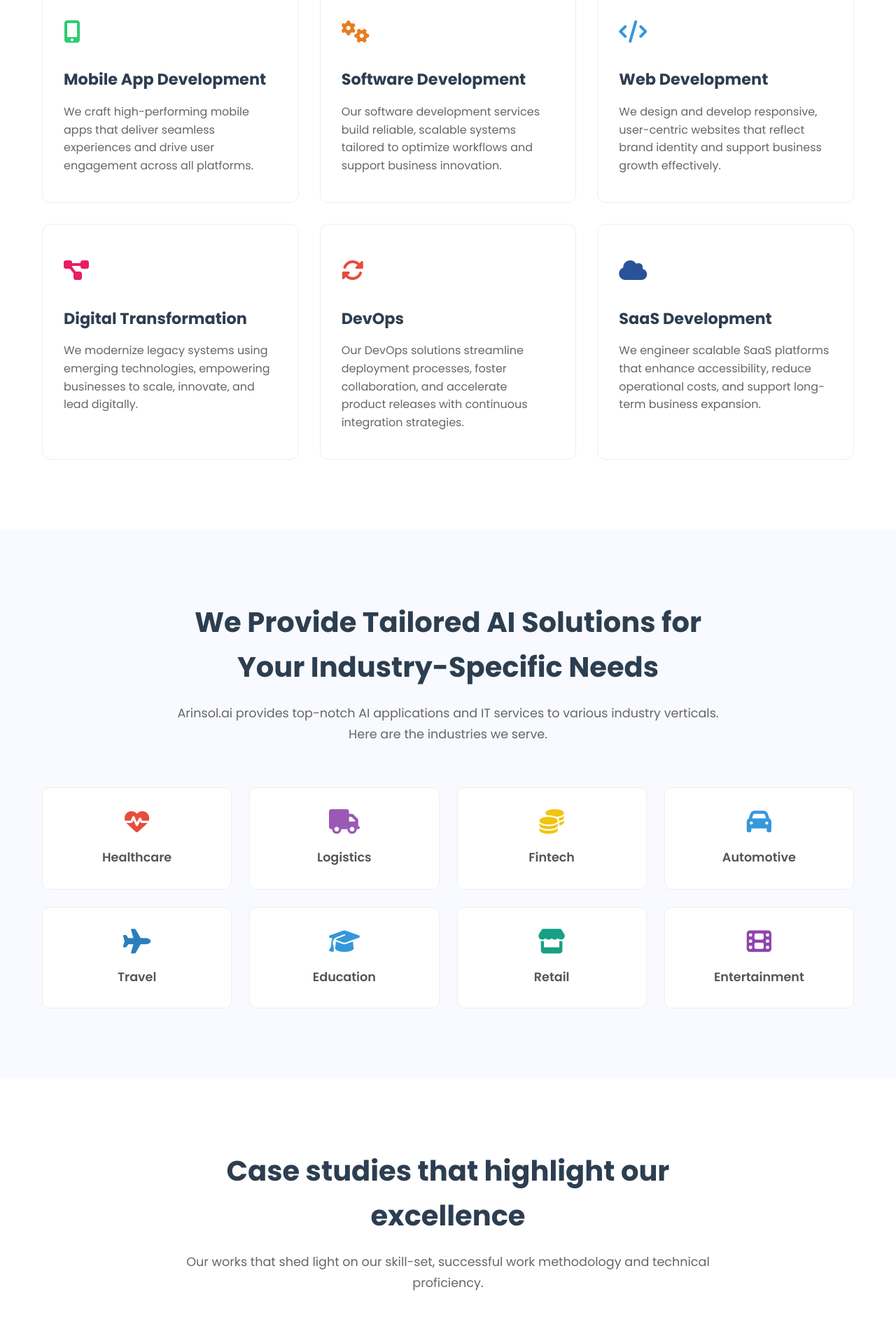
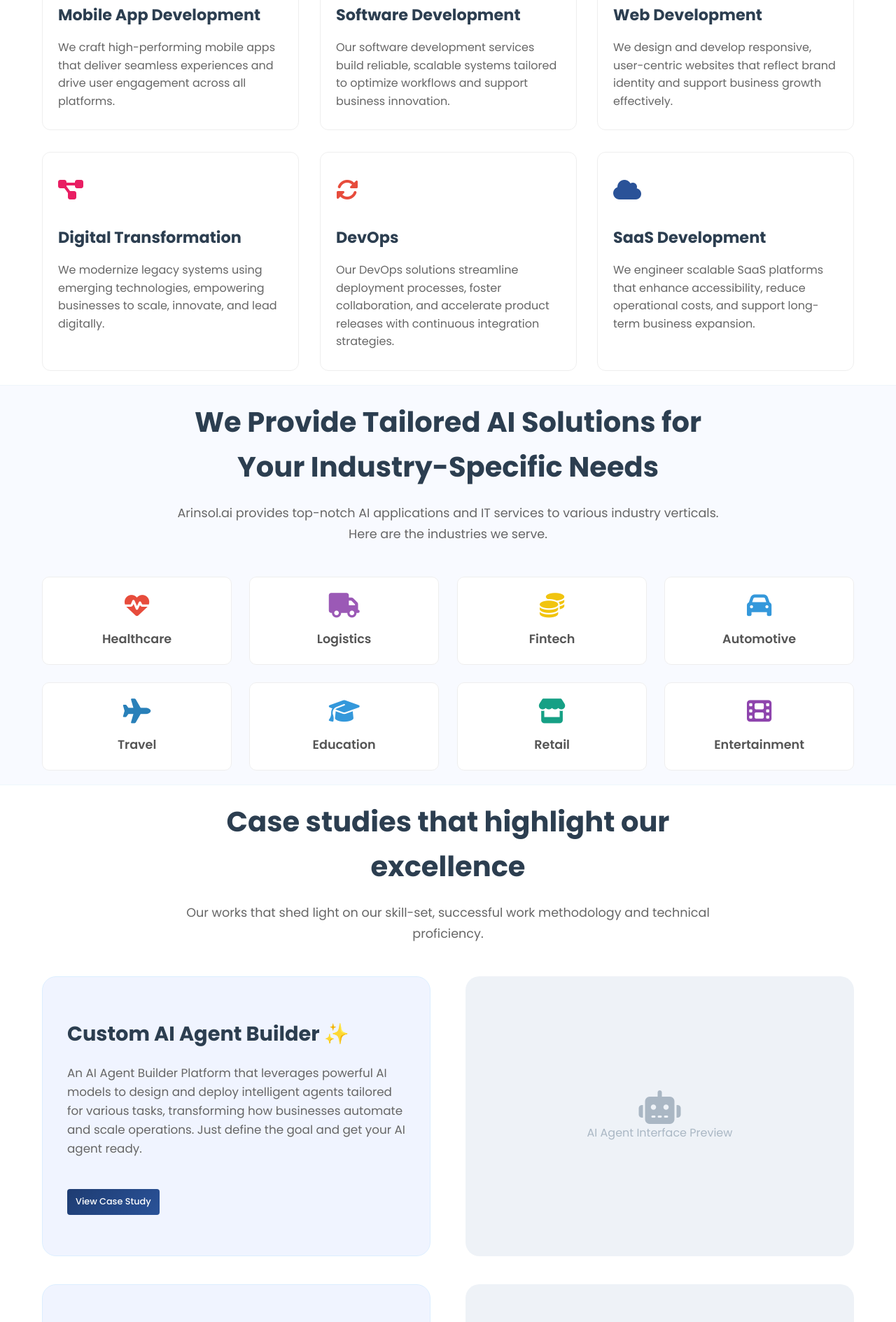
Before and after one commit to vasiliseuc/arinsol, a PHP site: page /arinsol.html in a window 1280 px wide. Shown: the part 1200-3089 px from the top of the page at 70% size. Run offline with PHP 8.4, Linux system fonts and the light colour scheme.

Commit message:
Refactor code structure for improved readability and maintainability

```diff
--- a/style.css
+++ b/style.css
@@ -66,13 +66,14 @@ ul { list-style: none; }
 .btn-gradient-small {
     background: var(--gradient-bg);
     color: white;
-    padding: 10px 20px;
+    padding: 8px 12px;
     border-radius: 4px;
-    font-size: 0.9rem;
+    font-size: 0.8rem;
     font-weight: 500;
     display: inline-block;
     margin-top: 15px;
     transition: all 0.3s ease;
+    width: auto;
 }
 
 .btn-gradient-small:hover {
@@ -159,11 +190,16 @@ ul { list-style: none; }
 
 /* --- SHARED SECTION STYLES --- */
 .section {
-    padding: 100px 0;
+    padding: 20px 0;
+    border-top: 1px solid #eef6fb; /* subtle section separator */
+    background-clip: padding-box;
 }
 
+/* Remove top border for first section so page top looks clean */
+.section:first-of-type { border-top: none; }
+
 .section-header {
-    margin-bottom: 60px;
+    margin-bottom: 45px;
     max-width: 800px;
     margin-left: auto;
     margin-right: auto;
@@ -195,7 +231,7 @@ ul { list-style: none; }
 .service-card {
     background: #fff;
     border: 1px solid #eee;
-    padding: 40px 30px;
+    padding: 28px 22px;
     border-radius: 12px;
     transition: all 0.3s;
 }
@@ -234,13 +270,13 @@ ul { list-style: none; }
 .industry-card {
     background: white;
     border: 1px solid #eee;
-    padding: 30px 20px;
+    padding: 22px 16px;
     border-radius: 10px;
     display: flex;
     flex-direction: column;
     align-items: center;
     justify-content: center;
-    gap: 15px;
+    gap: 12px;
     transition: 0.3s;
 }
 
@@ -258,25 +294,33 @@ ul { list-style: none; }
 
 .case-study-row {
     display: flex;
-    align-items: center;
-    gap: 60px;
-    margin-bottom: 100px;
+    align-items: stretch;
+    gap: 50px;
+    margin-bottom: 40px;
 }
 
 .case-study-row.reverse {
     flex-direction: row-reverse;
 }
 
-.cs-content { flex: 1; }
+.cs-content { flex: 1; display: flex; }
 .cs-image { flex: 1; }
 
 .cs-box {
     /* UPDATED: Lighter blue tint for background */
     background: #f0f4ff;
-    padding: 50px;
+    padding: 35px;
     border-radius: 20px;
     /* UPDATED: Blue border tint */
     border: 1px solid #dceeff;
+    display: flex;
+    flex-direction: column;
+    justify-content: center;
+    width: 100%;
+}
+
+.cs-box a {
+    align-self: flex-start;
 }
 
 .cs-box h3 { margin-bottom: 20px; font-size: 1.8rem; color: var(--primary); }
@@ -518,15 +572,75 @@ ul { list-style: none; }
     /* Make placeholders and images shorter to avoid tall scrolls */
     .img-placeholder { min-height: 180px; height: auto; padding: 28px; }
 
-    /* Industry and services grids collapse into single column */
+    /* Industry grid becomes 2 columns to save vertical space on small phones */
     .services-grid { grid-template-columns: 1fr; }
-    .industries-grid { grid-template-columns: 1fr; }
+    .industries-grid { grid-template-columns: repeat(2, 1fr); gap: 15px; }
 
     /* Make nav links easier to tap */
     .main-nav a { padding: 14px; font-size: 1.05rem; }
 
     /* Maintain comfortable input sizes */
     .form-control { padding: 12px; }
+}
+
+/* --- HOVER & INTERACTION ANIMATIONS --- */
+/* Subtle lift + shadow for cards and elements */
+.service-card,
+.industry-card,
+.cs-box,
+.stat-box,
+.img-placeholder {
+    transition: transform 0.36s cubic-bezier(.2,.8,.2,1), box-shadow 0.36s ease, background-color 0.25s ease;
+    will-change: transform, box-shadow;
+}
+
+.service-card:hover,
+.service-card:focus-within {
+    transform: translateY(-8px) scale(1.02);
+    box-shadow: 0 20px 40px rgba(30,60,114,0.12);
+}
+
+.service-card .icon {
+    transition: transform 0.4s cubic-bezier(.2,.8,.2,1), color 0.25s ease;
+}
+.service-card:hover .icon {
+    transform: translateY(-6px) scale(1.06);
+}
+
+.industry-card:hover,
+.industry-card:focus-within {
+    transform: translateY(-6px);
+    box-shadow: 0 14px 30px rgba(30,60,114,0.08);
+    border-color: rgba(42,82,152,0.12);
+}
+
+.cs-box:hover,
+.cs-box:focus-within {
+    transform: translateY(-6px);
+    box-shadow: 0 18px 36px rgba(30,60,114,0.08);
+}
+
+.stat-box:hover,
+.stat-box:focus-within {
+    transform: translateY(-6px);
+    border-color: var(--blue-accent);
+    background: rgba(79,172,254,0.03);
+}
+
+.img-placeholder {
+    transition: transform 0.45s cubic-bezier(.2,.8,.2,1), box-shadow 0.36s ease;
+}
+.img-placeholder:hover {
+    transform: scale(1.01);
+    box-shadow: 0 12px 30px rgba(15,23,42,0.06);
+}
+
+/* Make hover effects less intense on very small screens (touch devices) */
+@media (max-width: 480px) {
+    .service-card:hover, .industry-card:hover, .cs-box:hover, .stat-box:hover, .img-placeholder:hover {
+        transform: none;
+        box-shadow: none;
+    }
 }
 
 /* --- LOADER STYLES --- */
```
Also changed, not shown: other parts of style.css (+50 -10 lines), index.html (+49 -28 lines), assets/logo.png (added), assets/software1.jpg (added), assets/software2.jpg (added), 1 other file.
